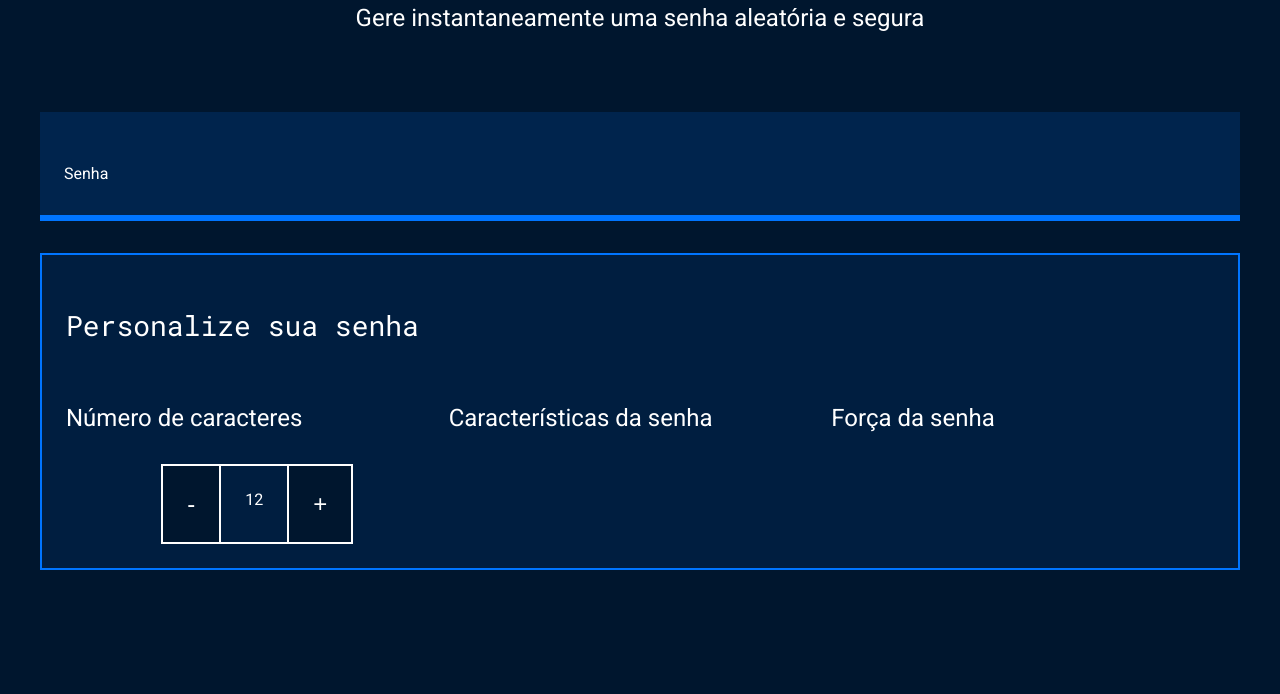
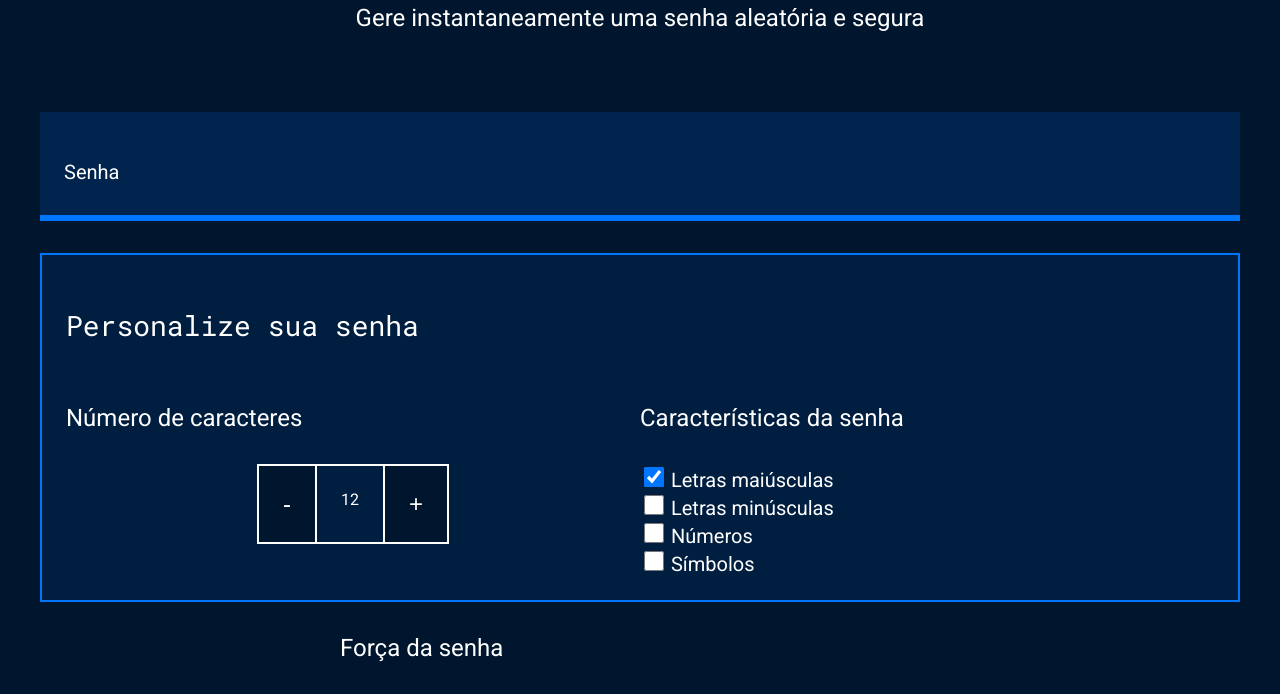
Before and after one commit to galahad0987/senhaseguras, a plain HTML site: page index.html in a window 1280 px wide. Shown: the part 214-908 px from the top of the page. Before the commit the page ends 800 px from the top, so only its background shows below. Drawn offline with Linux system fonts and the light colour scheme.

Commit message:
Add files via upload

```diff
--- a/index.html
+++ b/index.html
@@ -32,6 +32,24 @@
                 </div>
                 <div class="parametro-senha">
                     <h4 class="parametro-senha__titulo">Características da senha</h4>
+                    <div class="parametro-senha-checkbox">
+                        <input name="maiusculo" type="checkbox" class="checkbox" checked>
+                        <label for="maiusculo">Letras maiúsculas</label>
+                    </div>
+                    <div class="parametro-senha-checkbox">
+                        <input name="minusculo" type="checkbox" class="checkbox">
+                        <label for="minusculo">Letras minúsculas</label>
+                    </div>
+                    <div class="parametro-senha-checkbox">
+                        <input name="numero" type="checkbox" class="checkbox">
+                        <label for="numero">Números</label>
+                    </div>
+                    <div class="parametro-senha-checkbox">
+                        <input name="simbolo" type="checkbox" class="checkbox">
+                        <label for="simbolo">Símbolos</label>
+                    </div>
+                </div>
+                     </div>
                 </div>
                 <div class="parametro-senha">
                     <h4 class="parametro-senha__titulo">Força da senha</h4>
--- a/style.css
+++ b/style.css
@@ -105,6 +105,19 @@
 margin: 0px;
 }
 
+
+label {
+    font-size: 20px;
+
+}
+
+.checkbox{
+    width: 20px;
+    height: 20px;
+    cursor: pointer;
+}
+
+
 @media screen and (min-width: 768px) {
     .parametro-coluna__senha{
         flex-direction: row;
```
